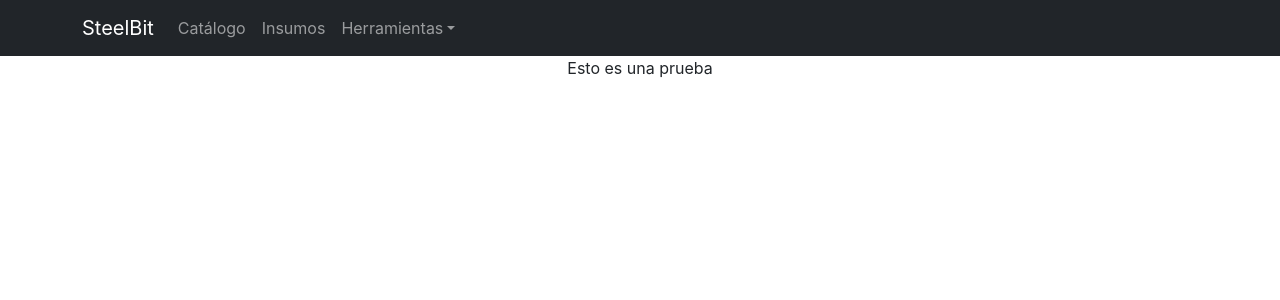
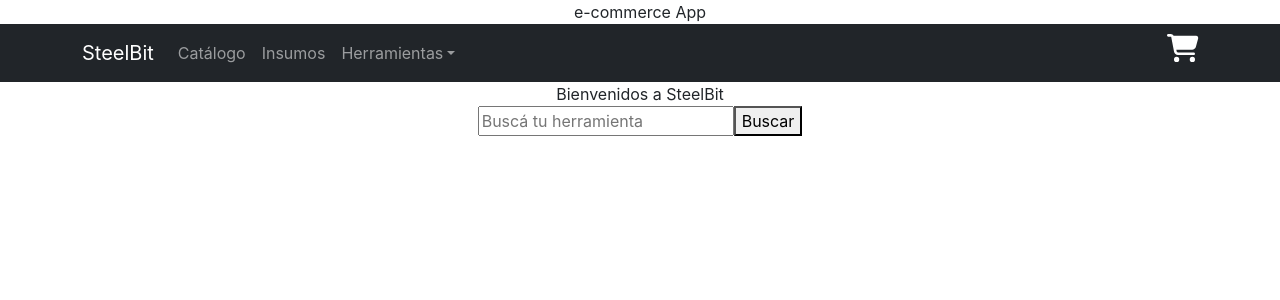
Before and after one commit to espiralverde/proyecto_react, a React (Create React App) app: page / in a window 1280 px wide. Shown: the top 300 px of the page. Built offline with nearby package versions, Linux system fonts and the light colour scheme.

Commit message:
Entrega desafío: Crea tu landing

```diff
--- a/package.json
+++ b/package.json
@@ -3,6 +3,10 @@
   "version": "0.1.0",
   "private": true,
   "dependencies": {
+    "@fortawesome/fontawesome-svg-core": "^6.1.1",
+    "@fortawesome/free-regular-svg-icons": "^6.1.1",
+    "@fortawesome/free-solid-svg-icons": "^6.1.1",
+    "@fortawesome/react-fontawesome": "^0.1.18",
     "@testing-library/jest-dom": "^5.16.4",
     "@testing-library/react": "^13.1.1",
     "@testing-library/user-event": "^13.5.0",
--- a/src/App.js
+++ b/src/App.js
@@ -1,14 +1,27 @@
-//import logo from './logo.svg';
-
+import React from 'react';
 import './App.css';
 import 'bootstrap/dist/css/bootstrap.min.css';
+
 import NavBar from './components/NavBar/NavBar';
+//import { Formulario } from './components/Formulario/Formulario';
+import ItemListContainer from './components/ItemListContainer/ItemListContainer';
+
+
 
 function App() {
+  // const tit = 'Soy titulo de App'
+  // const subTit = 'Soy sub-titulo de App'
+
   return (
+
     <div className="App">
+      e-commerce App
       <NavBar />
-      <p>Esto es una prueba</p>
+      {/* <ItemListContainer  /> */}
+      <ItemListContainer greeting={'Bienvenidos a SteelBit'}/>
+      <input placeholder='Buscá tu herramienta'></input>
+      <button>Buscar</button>
+
     </div>
   );
 }
--- /dev/null
+++ b/src/components/CartWidget/CartWidget.js
@@ -0,0 +1,16 @@
+import {FontAwesomeIcon} from '@fortawesome/react-fontawesome'
+//import {} from '@fortawesome/free-regular-svg-icons'
+import {faCartShopping } from '@fortawesome/free-solid-svg-icons/faCartShopping';
+
+
+
+const CartWidget = () => {
+
+    return (
+    <div className="cart-widget">
+        <h3><FontAwesomeIcon icon={faCartShopping} size="1x" color="white" /></h3>
+    </div>
+    );
+};
+
+export default CartWidget;
--- /dev/null
+++ b/src/components/Formulario/Formulario.js
@@ -0,0 +1,13 @@
+// import Titulo from '../Titulo/Titulo'
+
+export function Formulario ({saludo}) {
+    return (
+        <div>
+            {/* <Titulo titulo='Soy el título del Input' subTit= 'Subtitulo de Input'/> */}
+            <form>
+                <input type="text" placeholder="ingresar" />
+                <button onClick={saludo}>Saludo</button>
+            </form>
+        </div>
+    )
+}
--- /dev/null
+++ b/src/components/ItemListContainer/ItemListContainer.js
@@ -0,0 +1,7 @@
+export const ItemListContainer = ({greeting='mensaje default'}) => {
+return (
+    <div>{greeting}</div>
+)
+}
+
+export default ItemListContainer
--- a/src/components/NavBar/NavBar.js
+++ b/src/components/NavBar/NavBar.js
@@ -1,9 +1,9 @@
+import React from 'react';
 import { Container, Nav, Navbar, NavDropdown } from 'react-bootstrap'
+import CartWidget from '../CartWidget/CartWidget'
 
-// import Container from 'react-bootstrap/Container'
-// import Nav from 'react-bootstrap/Nav'
-// import Navbar from 'react-bootstrap/Navbar'
-// import NavDropdown from 'react-bootstrap/NavDropdown'
+
+
 
 const NavBar = () => {
     return (
@@ -13,25 +13,24 @@ const NavBar = () => {
             <Navbar.Toggle aria-controls="responsive-navbar-nav" />
                 <Navbar.Collapse id="responsive-navbar-nav">
                     <Nav className="me-auto">
-                        <Nav.Link href="#features">Catálogo</Nav.Link>
-                        <Nav.Link href="#pricing">Insumos</Nav.Link>
+                        <Nav.Link href="#Catalogo">Catálogo</Nav.Link>
+                        <Nav.Link href="#Insumos">Insumos</Nav.Link>
                         <NavDropdown title="Herramientas" id="collasible-nav-dropdown">
-                            <NavDropdown.Item href="#action/3.1">Batería</NavDropdown.Item>
-                            <NavDropdown.Item href="#action/3.2">Eléctricas</NavDropdown.Item>
-                            <NavDropdown.Item href="#action/3.3">Neumáticas</NavDropdown.Item>
+                            <NavDropdown.Item href="#Bateria">Batería</NavDropdown.Item>
+                            <NavDropdown.Item href="#Electricas">Eléctricas</NavDropdown.Item>
+                            <NavDropdown.Item href="#Neumaticas">Neumáticas</NavDropdown.Item>
                             <NavDropdown.Divider />
-                            <NavDropdown.Item href="#action/3.4">Manuales</NavDropdown.Item>
+                            <NavDropdown.Item href="#Manuales">Manuales</NavDropdown.Item>
                         </NavDropdown>
                     </Nav>
-                    {/* <Nav>
-                        <Nav.Link href="#deets">More deets</Nav.Link>
-                        <Nav.Link eventKey={2} href="#memes">
-                            Dank memes
-                        </Nav.Link>
-                    </Nav> */}
+                    {
+
+                    }
                 </Navbar.Collapse>
+                <CartWidget />
             </Container>
         </Navbar>
+
         )
 }
 export default NavBar
```
Also changed, not shown: src/components/Titulo/Titulo.js (added, +11 -0 lines), src/components/CartWidget/CartWidget.css (added), src/components/Formulario/Formulario.css (added), src/components/Titulo/Titulo.css (added), 1 other file (tests, documents, lock files or other folders).
